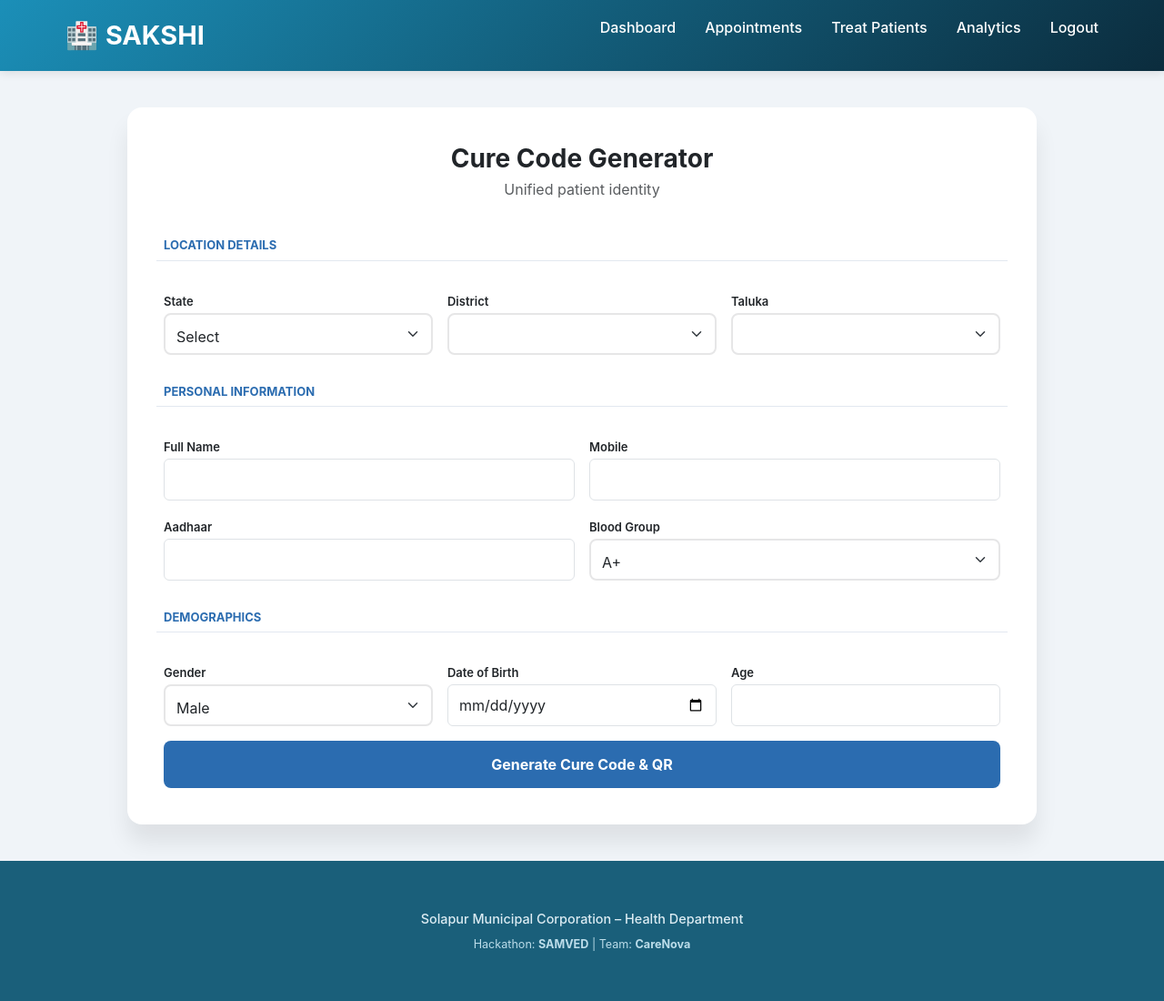
After one commit to dhanashrishah1306-svg/SAMVED, a Flask app: page /doctor/cure_code_creation in a window 1280 px wide. The commit adds this page. Shown: the whole page at 91% size. Run offline with Flask 3, Linux system fonts and the light colour scheme; lists and menus that the app fills with data are empty.

Commit message:
Added Cure code generation page to doctor panel with other minor changes in doctor dashboard

```diff
--- a/app.py
+++ b/app.py
@@ -4,9 +4,6 @@ import os
 app = Flask(__name__)
 app.secret_key = 'helloworld'
 
-@app.route('/')
-def index():
-    return render_template('index.html')
 @app.route('/')
 def home():
     return render_template('index.html')
@@ -66,6 +63,10 @@ def treat_patient():
 def healthcare_analytics():
     return render_template('doctor/analytics.html')
 
+@app.route('/doctor/cure_code_creation')
+def healthcare_cure_code_creation():
+    return render_template('doctor/cure_code_creation.html')
+
 
 @app.route('/admin/dashboard')
 def admin_dashboard():
--- /dev/null
+++ b/templates/doctor/cure_code_creation.html
@@ -0,0 +1,400 @@
+<!DOCTYPE html>
+<html lang="en">
+<head>
+<meta charset="UTF-8">
+<title>Concept Cure – Patient Registration</title>
+<meta name="viewport" content="width=device-width, initial-scale=1">
+
+<link href="https://cdn.jsdelivr.net/npm/bootstrap@5.3.2/dist/css/bootstrap.min.css" rel="stylesheet">
+<script src="https://cdnjs.cloudflare.com/ajax/libs/qrcodejs/1.0.0/qrcode.min.js"></script>
+<link rel="stylesheet" href="{{ url_for('static', filename='css/style.css') }}">
+
+<style>
+body{
+    background:#f0f4f8;
+    font-family:Inter,system-ui,sans-serif;
+}
+.form-container{
+    max-width:1000px;
+    background:#fff;
+    margin:40px auto;
+    padding:40px;
+    border-radius:16px;
+    box-shadow:0 20px 25px rgba(0,0,0,.08);
+}
+.section-title{
+    font-size:13px;
+    font-weight:700;
+    color:#2b6cb0;
+    text-transform:uppercase;
+    margin:30px 0 15px;
+    border-bottom:1px solid #e2e8f0;
+    padding-bottom:6px;
+    text-align:left;
+}
+label{font-weight:600;font-size:13px;}
+input,select{
+    height:46px;
+    background:#f8fafc;
+}
+.btn-main{
+    background:#2b6cb0;
+    color:#fff;
+    font-weight:700;
+    padding:14px;
+}
+.btn-main:hover{background:#2c5282}
+#qrBox{text-align:center}
+</style>
+</head>
+
+<body>
+<header class="header">
+        <div class="header-content">
+            <div class="logo">
+                <span>🏥</span> SAKSHI
+            </div>
+            <nav>
+                <ul class="nav-menu">
+                    <li><a href="/doctor/dashboard">Dashboard</a></li>
+                    <li><a href="/doctor/appointments">Appointments</a></li>
+                    <li><a href="/doctor/treat-patient">Treat Patients</a></li>
+                    <li><a href="/doctor/analytics">Analytics</a></li>
+                    <li><a href="/logout">Logout</a></li>
+                </ul>
+            </nav>
+        </div>
+    </header>
+<div class="form-container">
+<h3 class="text-center fw-bold mb-1">Cure Code Generator</h3>
+<p class="text-center text-muted mb-4">Unified patient identity</p>
+
+<form id="cureForm" class="row g-3">
+
+<div class="section-title">Location Details</div>
+
+<div class="col-md-4">
+<label>State</label>
+<select id="state" class="form-select" required></select>
+</div>
+
+<div class="col-md-4">
+<label>District</label>
+<select id="district" class="form-select" required></select>
+</div>
+
+<div class="col-md-4">
+<label>Taluka</label>
+<select id="taluka" class="form-select" required></select>
+</div>
+
+<div class="section-title">Personal Information</div>
+
+<div class="col-md-6">
+<label>Full Name</label>
+<input id="name" class="form-control" required>
+</div>
+
+<div class="col-md-6">
+<label>Mobile</label>
+<input id="mobile" class="form-control" required>
+</div>
+
+<div class="col-md-6">
+<label>Aadhaar</label>
+<input id="aadhar" maxlength="12" class="form-control" required>
+</div>
+
+<div class="col-md-6">
+<label>Blood Group</label>
+<select id="blood" class="form-select">
+<option>A+</option><option>A-</option><option>B+</option><option>B-</option>
+<option>AB+</option><option>AB-</option><option>O+</option><option>O-</option>
+</select>
+</div>
+
+<div class="section-title">Demographics</div>
+
+<div class="col-md-4">
+<label>Gender</label>
+<select id="gender" class="form-select">
+<option>Male</option>
+<option>Female</option>
+</select>
+</div>
+
+<div class="col-md-4">
+<label>Date of Birth</label>
+<input type="date" id="dob" class="form-control" required>
+</div>
+
+<div class="col-md-4">
+<label>Age</label>
+<input id="age" class="form-control" readonly>
+</div>
+
+<div class="col-12">
+<button class="btn btn-main w-100">Generate Cure Code & QR</button>
+</div>
+</form>
+</div>
+
+<!-- MODAL -->
+<div class="modal fade" id="resultModal">
+<div class="modal-dialog modal-dialog-centered">
+<div class="modal-content p-4">
+<h5 class="fw-bold text-center">Cure Code Generated</h5>
+<p class="text-center fw-bold" id="cureCodeText"></p>
+<div id="qrBox"></div>
+<button onclick="window.print()" class="btn btn-outline-primary w-100 mt-3">Print</button>
+</div>
+</div>
+</div>
+<footer class="footer">
+        <div class="container">
+            <p class="mb-1">Solapur Municipal Corporation – Health Department</p>
+            <small>Hackathon: <strong>SAMVED</strong> | Team: <strong>CareNova</strong></small>
+        </div>
+    </footer>
+<script>
+/* =======================
+   STATE / DISTRICT / TALUKA DATA
+======================= */
+const data = {
+  "Maharashtra": {
+    code: "01",
+    districts: {
+      "Pune": { code: "11", taluka: {
+        "Haveli":"01","Mulshi":"02","Bhor":"03","Velhe":"04","Indapur":"05",
+        "Baramati":"06","Daund":"07","Purandar":"08","Ambegaon":"09","Junnar":"10"
+      }},
+      "Mumbai": { code: "12", taluka: {
+        "Andheri":"01","Borivali":"02","Dahisar":"03","Kurla":"04","Chembur":"05",
+        "Ghatkopar":"06","Mulund":"07","Bandra":"08","Malad":"09","Kandivali":"10"
+      }},
+      "Nashik": { code: "13", taluka: {
+        "Nashik":"01","Igatpuri":"02","Dindori":"03","Sinnar":"04","Yeola":"05",
+        "Niphad":"06","Kalwan":"07","Baglan":"08","Malegaon":"09","Chandwad":"10"
+      }},
+      "Nagpur": { code: "14", taluka: {
+        "Nagpur Urban":"01","Nagpur Rural":"02","Hingna":"03","Umred":"04","Katol":"05",
+        "Narkhed":"06","Kalmeshwar":"07","Parseoni":"08","Savner":"09","Ramtek":"10"
+      }},
+      "Solapur": { code: "15", taluka: {
+        "Solapur North":"01","Solapur South":"02","Akkalkot":"03","Barshi":"04",
+        "Pandharpur":"05","Sangola":"06","Karmala":"07","Madha":"08",
+        "Malshiras":"09","Mohol":"10"
+      }},
+      "Kolhapur": { code: "16", taluka: {
+        "Karvir":"01","Panhala":"02","Shahuwadi":"03","Kagal":"04","Hatkanangale":"05",
+        "Shirol":"06","Gaganbawada":"07","Radhanagari":"08","Ajra":"09","Chandgad":"10"
+      }},
+      "Satara": { code: "17", taluka: {
+        "Satara":"01","Wai":"02","Khandala":"03","Mahabaleshwar":"04","Patan":"05",
+        "Karad":"06","Phaltan":"07","Man":"08","Khatav":"09","Jaoli":"10"
+      }},
+      "Sangli": { code: "18", taluka: {
+        "Miraj":"01","Tasgaon":"02","Khanapur":"03","Atpadi":"04","Jat":"05",
+        "Walwa":"06","Palus":"07","Kadegaon":"08","Shirala":"09","Islampur":"10"
+      }},
+      "Ahmednagar": { code: "19", taluka: {
+        "Nagar":"01","Shrigonda":"02","Pathardi":"03","Shevgaon":"04","Rahuri":"05",
+        "Parner":"06","Akole":"07","Sangamner":"08","Nevasa":"09","Jamkhed":"10"
+      }},
+      "Aurangabad": { code: "20", taluka: {
+        "Aurangabad":"01","Paithan":"02","Gangapur":"03","Kannad":"04","Sillod":"05",
+        "Vaijapur":"06","Phulambri":"07","Khuldabad":"08","Soegaon":"09","Bhokardan":"10"
+      }}
+    }
+  },
+
+  "Karnataka": {
+    code: "02",
+    districts: {
+      "Bengaluru Urban": { code:"21", taluka:{
+        "Yelahanka":"01","Anekal":"02","KR Puram":"03","Whitefield":"04","Hebbal":"05",
+        "Yeshwanthpur":"06","Basavanagudi":"07","Jayanagar":"08","Rajajinagar":"09","Mahadevapura":"10"
+      }},
+      "Mysuru": { code:"22", taluka:{
+        "Mysuru":"01","Nanjangud":"02","Hunsur":"03","Periyapatna":"04","T Narsipur":"05",
+        "KR Nagar":"06","HD Kote":"07","Saragur":"08","Jayapura":"09","Piriyapatna":"10"
+      }},
+      "Mandya": { code:"23", taluka:{
+        "Mandya":"01","Maddur":"02","Malavalli":"03","Srirangapatna":"04","Pandavapura":"05",
+        "Nagamangala":"06","KR Pet":"07","Shrirangapattana":"08","Keragodu":"09","Bookanakere":"10"
+      }},
+      "Tumakuru": { code:"24", taluka:{
+        "Tumakuru":"01","Tiptur":"02","Gubbi":"03","Madhugiri":"04","Koratagere":"05",
+        "Kunigal":"06","Sira":"07","Pavagada":"08","Chikkanayakanahalli":"09","Huliyurdurga":"10"
+      }},
+      "Belagavi": { code:"25", taluka:{
+        "Belagavi":"01","Gokak":"02","Athani":"03","Bailhongal":"04","Chikodi":"05",
+        "Hukkeri":"06","Ramdurg":"07","Khanapur":"08","Raibag":"09","Soundatti":"10"
+      }},
+      "Hubballi": { code:"26", taluka:{
+        "Hubballi":"01","Dharwad":"02","Kalghatgi":"03","Navalgund":"04","Annigeri":"05",
+        "Kundgol":"06","Alnavar":"07","Shirur":"08","Byadgi":"09","Hirekerur":"10"
+      }},
+      "Shivamogga": { code:"27", taluka:{
+        "Shivamogga":"01","Sagara":"02","Bhadravati":"03","Hosanagara":"04","Soraba":"05",
+        "Thirthahalli":"06","Shikaripura":"07","Channagiri":"08","Nyamathi":"09","Jade":"10"
+      }},
+      "Ballari": { code:"28", taluka:{
+        "Ballari":"01","Hospet":"02","Kudligi":"03","Sandur":"04","Hagaribommanahalli":"05",
+        "Siruguppa":"06","Tekkalakote":"07","Kampli":"08","Kurugodu":"09","Toranagallu":"10"
+      }},
+      "Chitradurga": { code:"29", taluka:{
+        "Chitradurga":"01","Hiriyur":"02","Hosadurga":"03","Molakalmuru":"04","Challakere":"05",
+        "Holalkere":"06","Parashurampura":"07","Javanagondanahalli":"08","Aimangala":"09","Madakari":"10"
+      }},
+      "Udupi": { code:"30", taluka:{
+        "Udupi":"01","Kundapura":"02","Karkala":"03","Hebri":"04","Brahmavar":"05",
+        "Byndoor":"06","Kaup":"07","Vandse":"08","Shankaranarayana":"09","Belapu":"10"
+      }}
+    }
+  }
+};
+
+
+/* =======================
+   ELEMENT REFERENCES
+======================= */
+const state = document.getElementById("state");
+const district = document.getElementById("district");
+const taluka = document.getElementById("taluka");
+const dob = document.getElementById("dob");
+const age = document.getElementById("age");
+const cureForm = document.getElementById("cureForm");
+
+const nameInput = document.getElementById("name");
+const mobile = document.getElementById("mobile");
+const aadhar = document.getElementById("aadhar");
+const gender = document.getElementById("gender");
+const blood = document.getElementById("blood");
+
+const cureCodeText = document.getElementById("cureCodeText");
+const qrBox = document.getElementById("qrBox");
+const resultModal = document.getElementById("resultModal");
+
+/* =======================
+   AGE AUTO CALCULATION
+======================= */
+dob.addEventListener("change", () => {
+  const d = new Date(dob.value);
+  const t = new Date();
+  let a = t.getFullYear() - d.getFullYear();
+  if (
+    t.getMonth() < d.getMonth() ||
+    (t.getMonth() === d.getMonth() && t.getDate() < d.getDate())
+  ) a--;
+  age.value = a > 0 ? a : "";
+});
+
+/* =======================
+   STATE INIT
+======================= */
+state.innerHTML = '<option value="">Select</option>';
+Object.keys(data).forEach(s => {
+  state.innerHTML += `<option value="${s}">${s}</option>`;
+});
+
+/* =======================
+   STATE CHANGE
+======================= */
+state.addEventListener("change", () => {
+  district.innerHTML = '<option value="">Select</option>';
+  taluka.innerHTML = '<option value="">Select</option>';
+
+  if (!state.value) return;
+
+  Object.keys(data[state.value].districts).forEach(d => {
+    district.innerHTML += `<option value="${d}">${d}</option>`;
+  });
+});
+
+/* =======================
+   DISTRICT CHANGE
+======================= */
+district.addEventListener("change", () => {
+  taluka.innerHTML = '<option value="">Select</option>';
+
+  if (!district.value) return;
+
+  const talukas = data[state.value].districts[district.value].taluka;
+  Object.entries(talukas).forEach(([name, code]) => {
+    taluka.innerHTML += `<option value="${code}">${name}</option>`;
+  });
+});
+
+/* =======================
+   FORM SUBMIT
+======================= */
+cureForm.addEventListener("submit", e => {
+  e.preventDefault();
+
+  const distCode = data[state.value].districts[district.value].code;
+  const taluCode = taluka.value;
+  const year = dob.value.slice(0, 4);
+  const gen = gender.value === "Male" ? "00" : "01";
+  const a4 = aadhar.value.slice(-4);
+
+  const cureCode = distCode + taluCode + year + gen + a4;
+
+  localStorage.setItem(cureCode, JSON.stringify({
+    name: nameInput.value,
+    mobile: mobile.value,
+    aadhar: aadhar.value,
+    gender: gender.value,
+    dob: dob.value,
+    blood: blood.value,
+    state: state.value,
+    district: district.value,
+    taluka: taluka.value
+  }));
+
+  cureCodeText.innerText = cureCode;
+  qrBox.innerHTML = "";
+
+  new QRCode(qrBox, {
+    text: location.pathname + "?cid=" + cureCode,
+    width: 180,
+    height: 180
+  });
+
+  new bootstrap.Modal(resultModal).show();
+});
+
+/* =======================
+   QR RESCAN AUTO-FILL
+======================= */
+const params = new URLSearchParams(location.search);
+if (params.has("cid")) {
+  const stored = JSON.parse(localStorage.getItem(params.get("cid")) || "null");
+
+  if (stored) {
+    nameInput.value = stored.name;
+    mobile.value = stored.mobile;
+    aadhar.value = stored.aadhar;
+    gender.value = stored.gender;
+    dob.value = stored.dob;
+    blood.value = stored.blood;
+
+    state.value = stored.state;
+    state.dispatchEvent(new Event("change"));
+
+    setTimeout(() => {
+      district.value = stored.district;
+      district.dispatchEvent(new Event("change"));
+
+      setTimeout(() => {
+        taluka.value = stored.taluka;
+      }, 200);
+    }, 200);
+  }
+}
+</script>
+
+
+<script src="https://cdn.jsdelivr.net/npm/bootstrap@5.3.2/dist/js/bootstrap.bundle.min.js"></script>
+</body>
+</html>
--- a/templates/doctor/dashboard.html
+++ b/templates/doctor/dashboard.html
@@ -53,6 +53,7 @@
                     <a href="/doctor/treat-patient" class="btn btn-primary">🩺 Treat Patient</a>
                     <a href="/doctor/analytics" class="btn btn-secondary">📊 View Healthcare Analytics</a>
                     <a href="#" class="btn btn-secondary">📝 Add Precautions</a>
+                    <a href="/doctor/cure_code_creation" class="btn btn-secondary">Create Cure Codes </a>
                 </div>
             </div>
 
```
